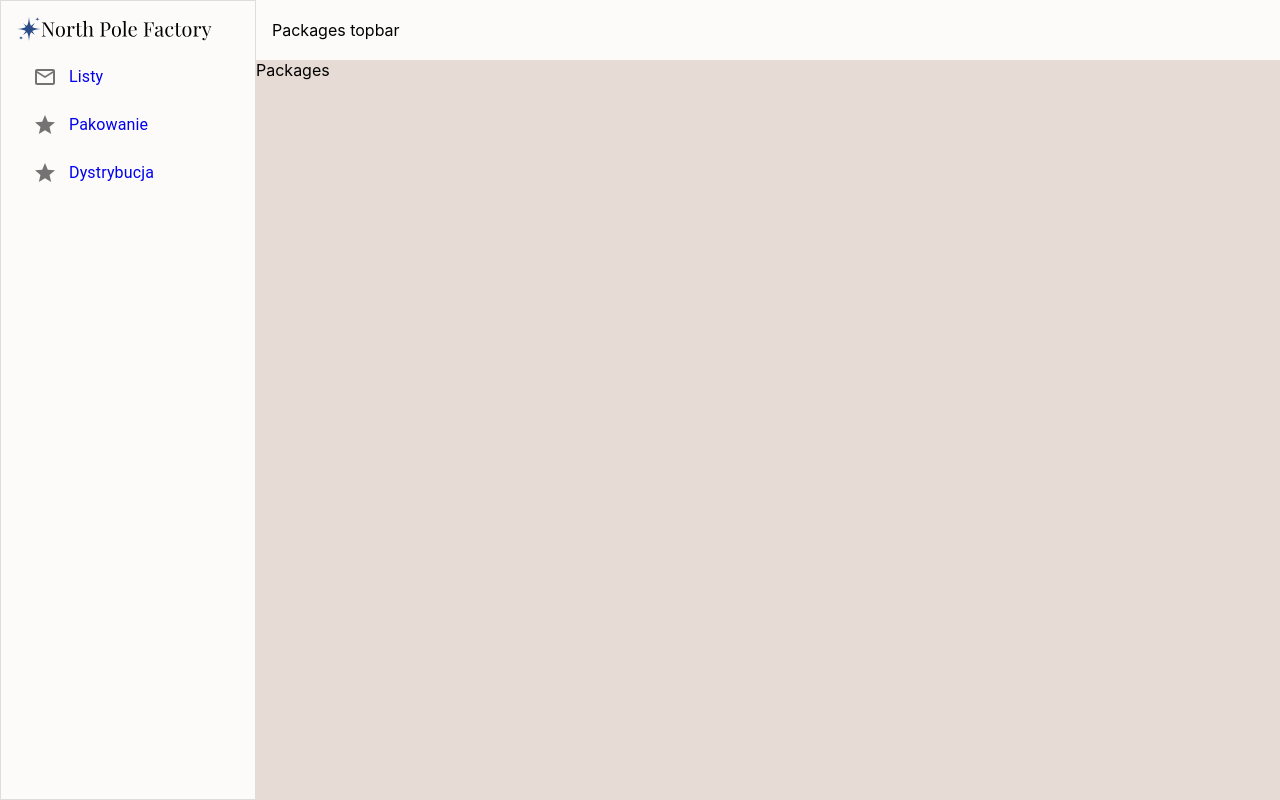
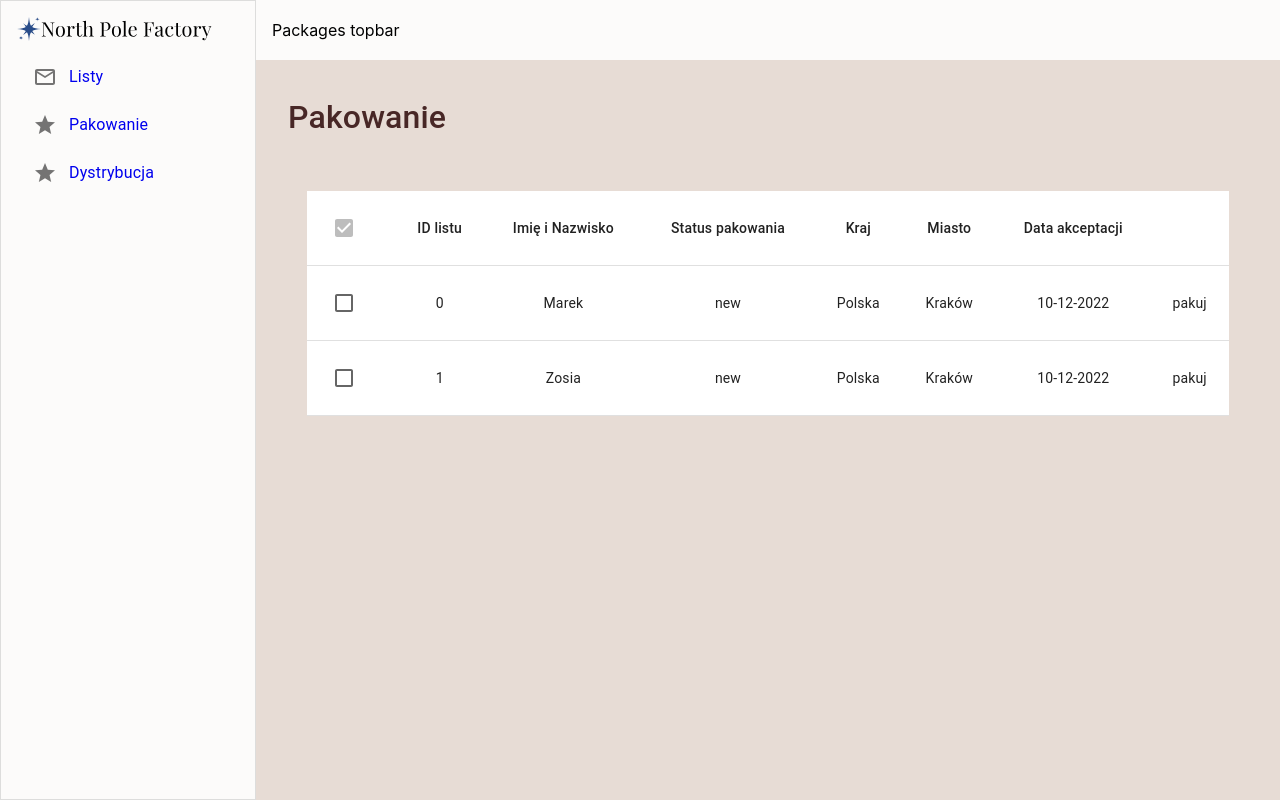
Before and after one commit to deployed/santa-workshop-2022, a React (Create React App) app: page /packages in a window 1280 px wide. Built offline with nearby package versions, Linux system fonts and the light colour scheme.

Commit message:
create_page_table_component

```diff
--- /dev/null
+++ b/src/components/PackagesTable/PackagesTable.css
@@ -0,0 +1,12 @@
+.header{
+        font-family: 'Roboto';
+        font-style: normal;
+        font-weight: 550;
+        font-size: 2em;
+        line-height: 160%;
+        letter-spacing: 0.15px;
+margin: 2rem;
+        color: rgba(48, 11, 11, 0.87);
+
+
+}
--- a/src/components/PackagesTable/PackagesTable.tsx
+++ b/src/components/PackagesTable/PackagesTable.tsx
@@ -1,9 +1,82 @@
 import React from "react";
+import {
+  Table,
+  TableBody,
+  TableCell,
+  TableHead,
+  TableRow,
+  Checkbox,
+} from "@mui/material";
+import { TableContainer } from "@mui/material";
+import "./PackagesTable.css";
 
-type Props = {};
+function createData(
+  id: number,
+  name: string,
+  status: string,
+  country: string,
+  city: string,
+  created_at: string
+) {
+  return { id, name, status, country, city, created_at };
+}
 
-const packagesTable = (props: Props) => {
-  return <div>packagesTable</div>;
+const rows = [
+  createData(0, "Marek", "new", "Polska", "Kraków", "10-12-2022"),
+  createData(1, "Zosia", "new", "Polska", "Kraków", "10-12-2022"),
+];
+
+const packagesTable = () => {
+  return (
+    <div style={{ display: "flex", flexDirection: "column" }}>
+      <h1 className="header">Pakowanie</h1>
+      <TableContainer sx={{ justifyContent: "center", display: "flex" }}>
+        <Table
+          sx={{
+            width: "90%",
+            margin: "1rem",
+            alignSelf: "center",
+            background: "#ffff",
+            boxShadow: "inset 0px -1px 0px rgba(0, 0, 0, 0.12)",
+          }}
+          aria-label="simple table"
+        >
+          <TableHead>
+            <TableRow>
+              <TableCell>
+                <Checkbox disabled checked />
+              </TableCell>
+              <TableCell align="center">ID listu</TableCell>
+              <TableCell align="center">Imię i Nazwisko</TableCell>
+              <TableCell align="center">Status pakowania</TableCell>
+              <TableCell align="center">Kraj</TableCell>
+              <TableCell align="center">Miasto</TableCell>
+              <TableCell align="center">Data akceptacji</TableCell>
+              <TableCell align="center"></TableCell>
+            </TableRow>
+          </TableHead>
+          <TableBody>
+            {rows.map((row) => {
+              return (
+                <TableRow key={row.id}>
+                  <TableCell component="th" scope="row">
+                    <Checkbox />
+                  </TableCell>
+                  <TableCell align="center">{row.id}</TableCell>
+                  <TableCell align="center">{row.name}</TableCell>
+                  <TableCell align="center">{row.status}</TableCell>
+                  <TableCell align="center">{row.country}</TableCell>
+                  <TableCell align="center">{row.city}</TableCell>
+                  <TableCell align="center">{row.created_at}</TableCell>
+                  <TableCell align="center">pakuj</TableCell>
+                </TableRow>
+              );
+            })}
+          </TableBody>
+        </Table>
+      </TableContainer>
+    </div>
+  );
 };
 
 export default packagesTable;
--- a/src/paths/pages/Packages.tsx
+++ b/src/paths/pages/Packages.tsx
@@ -1,16 +1,22 @@
-import Box from "@mui/system/Box"
-import Topbar from "../../components/Topbar"
+import Box from "@mui/system/Box";
+import Topbar from "../../components/Topbar";
+import PackagesTable from "../../components/PackagesTable";
 
 const Packages = () => {
   return (
     <>
       <Topbar>Packages topbar</Topbar>
-      <Box component="main" sx={{
-        backgroundColor: "#E7DCD5",
-        flexGrow: 1
-      }}>Packages</Box>
+      <Box
+        component="main"
+        sx={{
+          backgroundColor: "#E7DCD5",
+          flexGrow: 1,
+        }}
+      >
+        <PackagesTable />
+      </Box>
     </>
-  )
-}
+  );
+};
 
-export default Packages
+export default Packages;
```
Also changed, not shown: src/components/AppLayout/AppLayout.tsx (+16 -15 lines).
